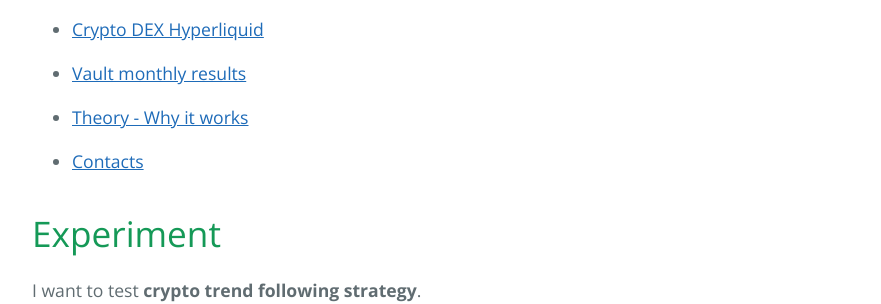
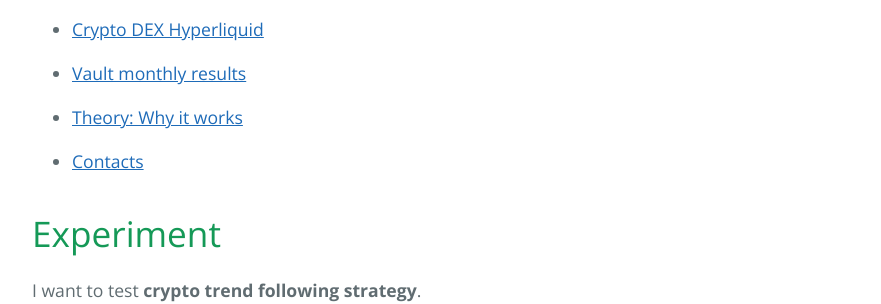
Before and after one commit to sergeyen7/sergeyen7.github.io, a Jekyll site: the page built from index.md, in a window 1280 px wide and 900 px high, scrolled down 466 px. Shown: the part 155-459 px from the top of the window, without its empty margins (192-1073 px from the left). Built offline with Jekyll 4.4.1, drawn with Linux system fonts in a browser that asks for light colours; nearby versions of some CDN libraries.

```diff
--- a/index.md
+++ b/index.md
@@ -18,7 +18,7 @@ description: Do trend following strategy works in crypto?
 
 * [Vault monthly results](#vault-monthly-results)
 
-* [Theory - Why it works](#theory-why-it-works)
+* [Theory: Why it works](#theory-why-it-works)
 
 * [Contacts](#contacts)
 
```
